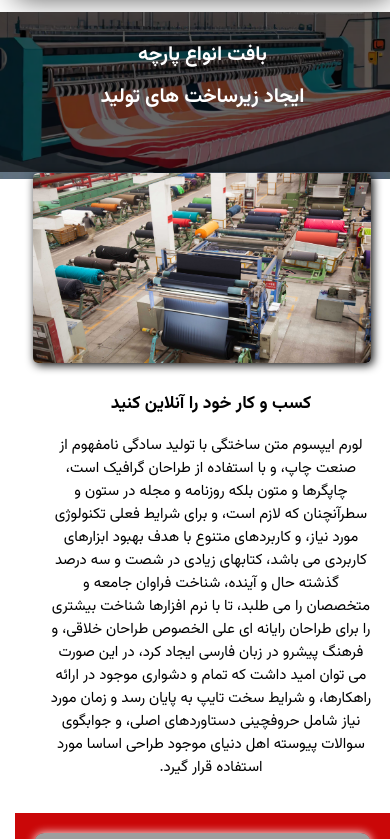
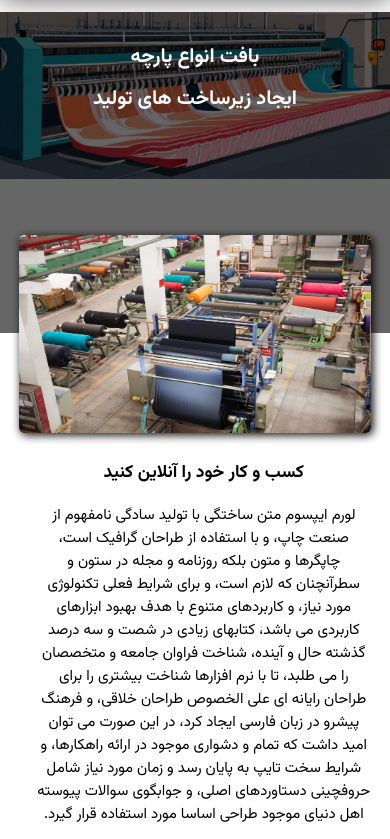
Before and after one commit to Marci051/FastFront-FinalProject, a website: page index.html in a window 390 px wide. Shown: the part 72-911 px from the top of the page. Drawn offline with Linux system fonts and the light colour scheme; grey boxes are pictures that could not be loaded.

Commit message:
Update media queries

```diff
--- a/CSS/aboutStyle.scss
+++ b/CSS/aboutStyle.scss
@@ -58,7 +58,7 @@ main {
 
 /* *********RESPONSIVE********* */
 
-@media only screen and (max-width: 450px) {
+@media only screen and (max-width: 375px) {
   .us {
     padding-right: 0 !important;
     div:first-of-type {
--- a/CSS/contactStyle.scss
+++ b/CSS/contactStyle.scss
@@ -68,7 +68,7 @@ main {
   }
 }
 
-@media only screen and (max-width: 450px) {
+@media only screen and (max-width: 375px) {
   form {
     width: 90% !important;
     margin-top: 20vh !important;
--- a/CSS/indexStyle.css
+++ b/CSS/indexStyle.css
@@ -104,7 +104,7 @@ div + h3,
 
 /* *********RESPONSIVE********* */
 
-@media only screen and (max-width: 450px) {
+@media only screen and (max-width: 576px) {
   .mojavezha {
     flex-wrap: wrap;
   }
@@ -140,7 +140,7 @@ div + h3,
     width: 95%;
     margin-top: 0;
     margin: 5%;
-    margin-top: 0;
+    margin-top: 18%;
   }
 
   .mainFirstPart div:first-of-type img {
--- a/CSS/servicesStyle.scss
+++ b/CSS/servicesStyle.scss
@@ -37,7 +37,7 @@ main {
 //   }
 // }
 
-@media only screen and (max-width: 450px) {
+@media only screen and (max-width: 375px) {
   main {
     flex-direction: column;
     align-items: center;
--- a/CSS/style.css
+++ b/CSS/style.css
@@ -229,10 +229,7 @@ footer iframe {
   }
 }
 
-@media only screen and (max-width: 450px) {
-  body {
-    max-width: 375px;
-  }
+@media only screen and (max-width: 576px) {
   .header {
     height: 100%;
   }
@@ -248,11 +245,12 @@ footer iframe {
     margin-block-end: 10px;
   }
   .backgroundShadow {
-    height: 160px;
+    height: 38vh;
   }
   .background {
     top: 0;
   }
+
   .navDiv {
     height: 70px;
   }
```
Also changed, not shown: CSS/aboutStyle.css, CSS/contactStyle.css, CSS/servicesStyle.css.
